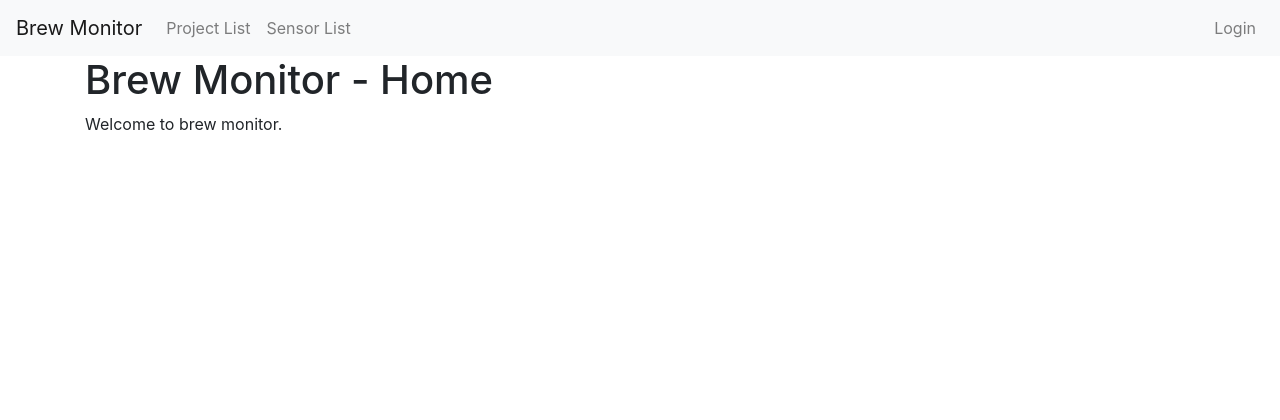
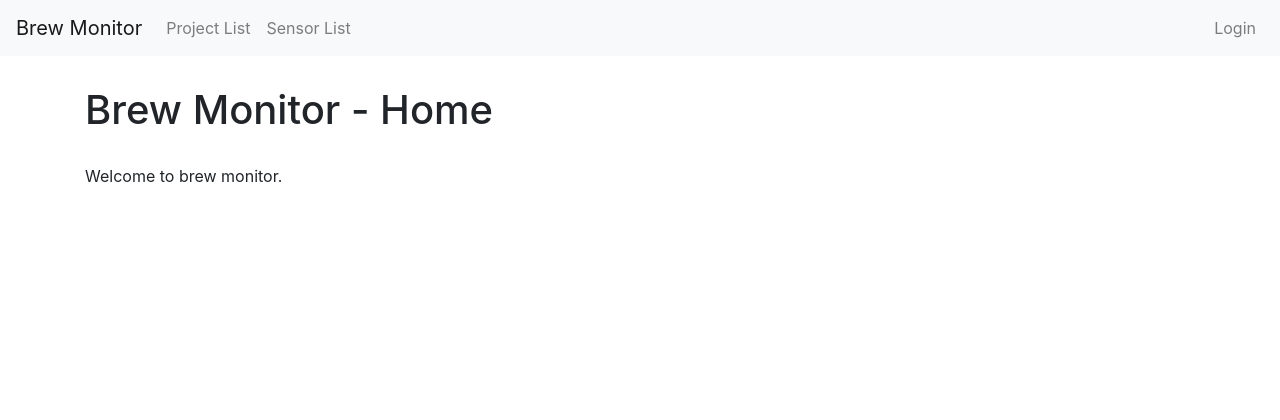
Before and after one commit to jordanpenard/brew-monitor, a Flask app: template website/templates/home.html.mako in a window 1280 px wide. Shown: the top 420 px of the page. Run offline with Flask 2, Linux system fonts and the light colour scheme; the template is opened without the code that fills it, so the values that code supplies are empty; some libraries are stand-ins or nearby versions.

Commit message:
Style improvment to titles

```diff
--- a/website/templates/admin_users.html.mako
+++ b/website/templates/admin_users.html.mako
@@ -9,7 +9,6 @@
 
 <%block name="title">
     <h1 class="title">Admin users</h1>
-    <br>
 </%block>
 
 <div class="column is-4 is-offset-4">
--- a/website/templates/generic.html.mako
+++ b/website/templates/generic.html.mako
@@ -49,6 +49,10 @@
             }
             #user_table tr td {
                 vertical-align: middle;
+            }
+            h1 {
+                margin-top: 30px;
+                margin-bottom: 30px;
             }
         </style>
     </%block>
```
